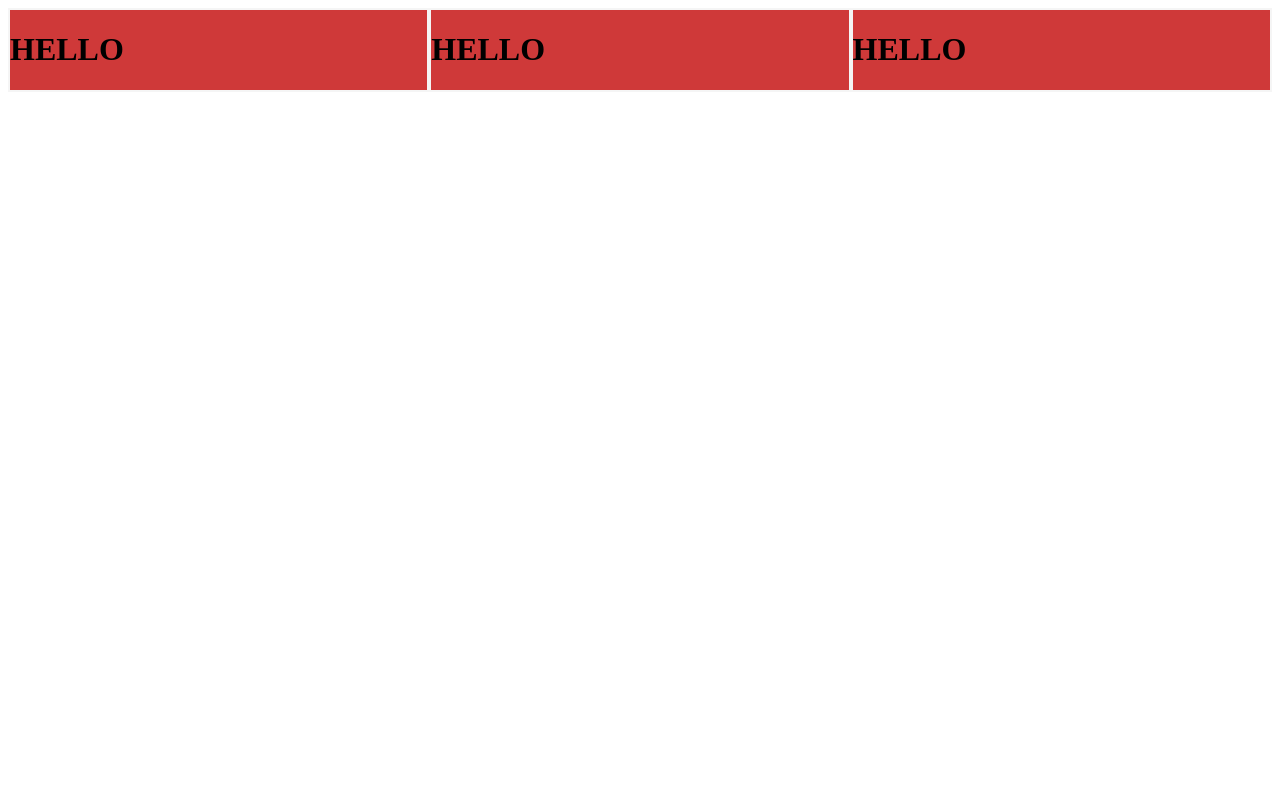
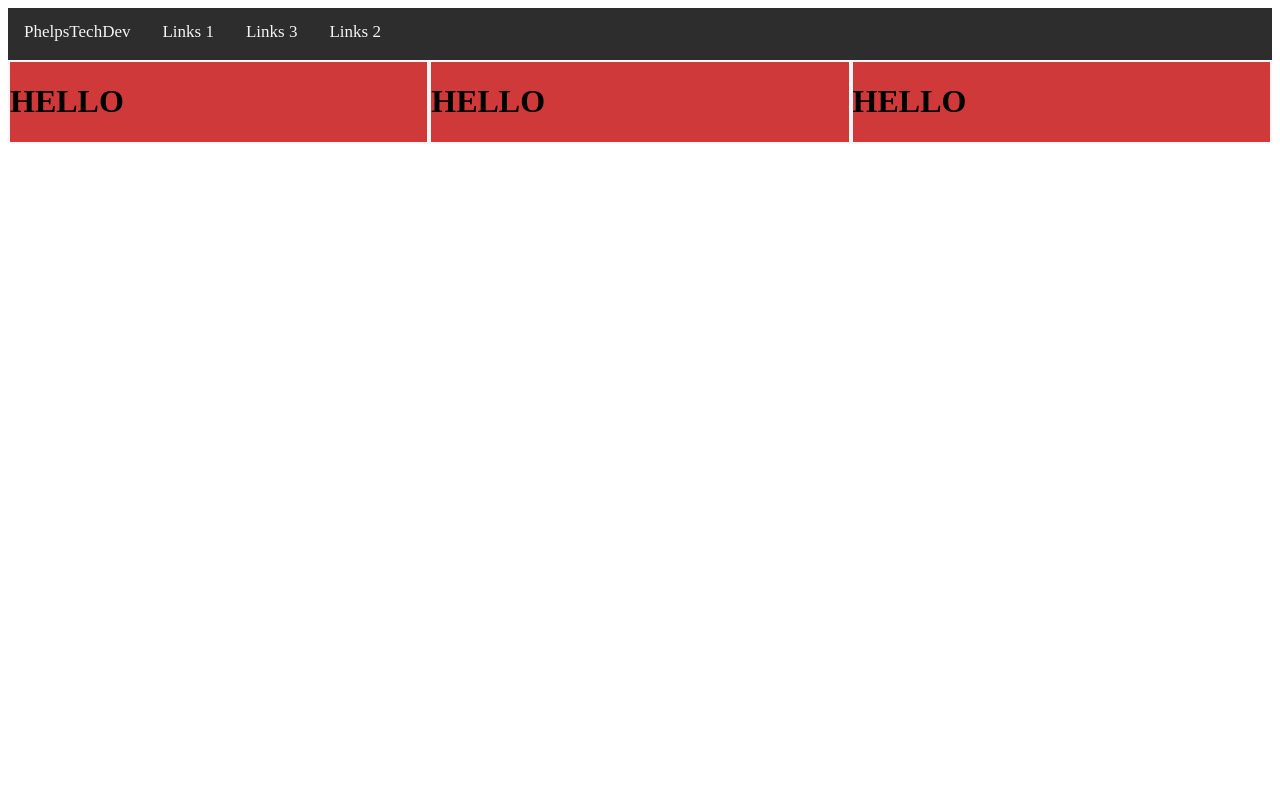
Before and after one commit to phelps-technology-development/concept-designs, a PHP site: page /testing/index.html in a window 1280 px wide. Run offline with PHP 8.4, Linux system fonts and the light colour scheme.

Commit message:
More Updates

```diff
--- a/styles/version0.1.0/scss/_navbar.scss
+++ b/styles/version0.1.0/scss/_navbar.scss
@@ -44,3 +44,13 @@
     visibility: hidden;
   }
 }
+@include smallerThan("tablet") {
+  .navbar {
+    .links {
+      display: none;
+    }
+    .toggle {
+      display: block;
+    }
+  }
+}
--- a/styles/version0.1.0/scss/_responsive.scss
+++ b/styles/version0.1.0/scss/_responsive.scss
@@ -1,4 +1,23 @@
 @mixin device($device) {
+  @if $device == "phone" {
+    @media screen and (max-width: 600px) {
+      @content;
+    }
+  } @else if $device == "tablet" {
+    @media screen and (min-width: 600px) and (max-width: 800px) {
+      @content;
+    }
+  } @else if $device == "desktop" {
+    @media screen and (min-width: 800px) and (max-width: 1000px) {
+      @content;
+    }
+  } @else if $device == "lg-desktop" {
+    @media screen and (min-width: 1000px) and (max-width: 1200px) {
+      @content;
+    }
+  }
+}
+@mixin smallerThan($device) {
   @if $device == "phone" {
     @media screen and (max-width: 600px) {
       @content;
@@ -17,3 +36,39 @@
     }
   }
 }
+@mixin biggerThan($device) {
+  @if $device == "phone" {
+    @media screen and (min-width: 600px) {
+      @content;
+    }
+  } @else if $device == "tablet" {
+    @media screen and (min-width: 800px) {
+      @content;
+    }
+  } @else if $device == "desktop" {
+    @media screen and (min-width: 1000px) {
+      @content;
+    }
+  } @else if $device == "lg-desktop" {
+    @media screen and (min-width: 1200px) {
+      @content;
+    }
+  }
+}
+
+@include smallerThan("tablet") {
+  .desktop-hidden {
+    display: block;
+  }
+  .mobile-hidden {
+    display: none;
+  }
+}
+@include biggerThan("desktop") {
+  .desktop-hidden {
+    display: none;
+  }
+  .mobile-hidden {
+    display: block;
+  }
+}
--- a/styles/version0.1.0/scss/_row.scss
+++ b/styles/version0.1.0/scss/_row.scss
@@ -1,3 +1,6 @@
+* {
+  box-sizing: border-box;
+}
 .card, .card2, .card3 {
   float: left;
   margin-left: 4.5%;
@@ -102,7 +105,7 @@
 
 @include device("tablet") {
   .row {
-    .columns-2 {
+    .columns-2, .columns-3 {
       .card, .card2, .card3 {
         width: 91%;
       }
@@ -110,7 +113,7 @@
         width: 100%;
       }
     }
-    .columns-3, .columns-4 {
+    .columns-4 {
       .card, .card2, .card3 {
         width: 43.25%;
       }
--- a/styles/version0.1.0/testing/index.html
+++ b/styles/version0.1.0/testing/index.html
@@ -5,6 +5,14 @@
   <link rel="stylesheet" href="../scss/main.css">
 </head>
 <body>
+  <div class="navbar bg-dark dark text-light">
+    <a href="#" class="logo">PhelpsTechDev</a>
+    <div class="links dark">
+      <a href="#">Links 1</a>
+      <a href="#">Links 3</a>
+      <a href="#">Links 2</a>
+    </div>
+  </div>
   <div class="row">
     <div class="columns-3">
       <div class="column bg-red border-light">
```
Also changed, not shown: styles/version0.1.0/scss/main.css, 1 other file.
